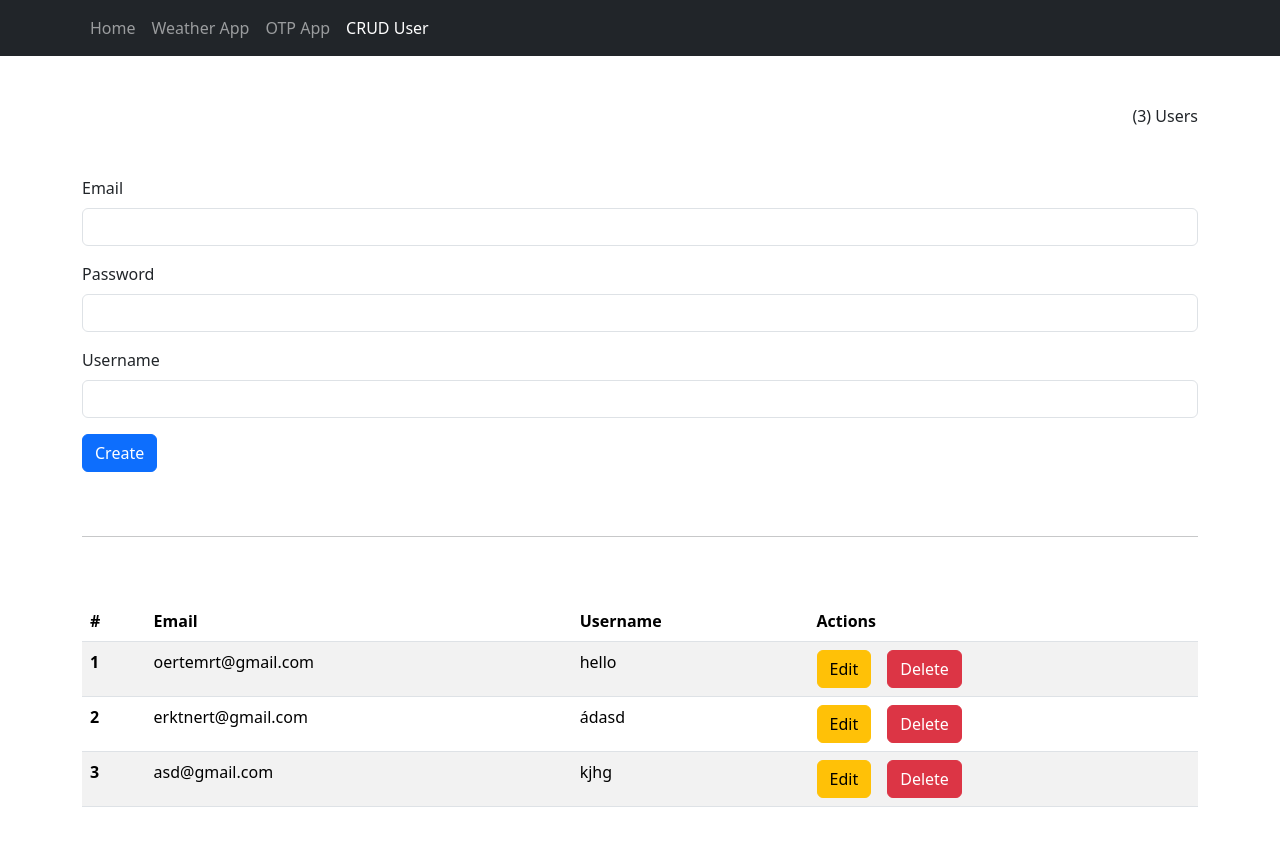
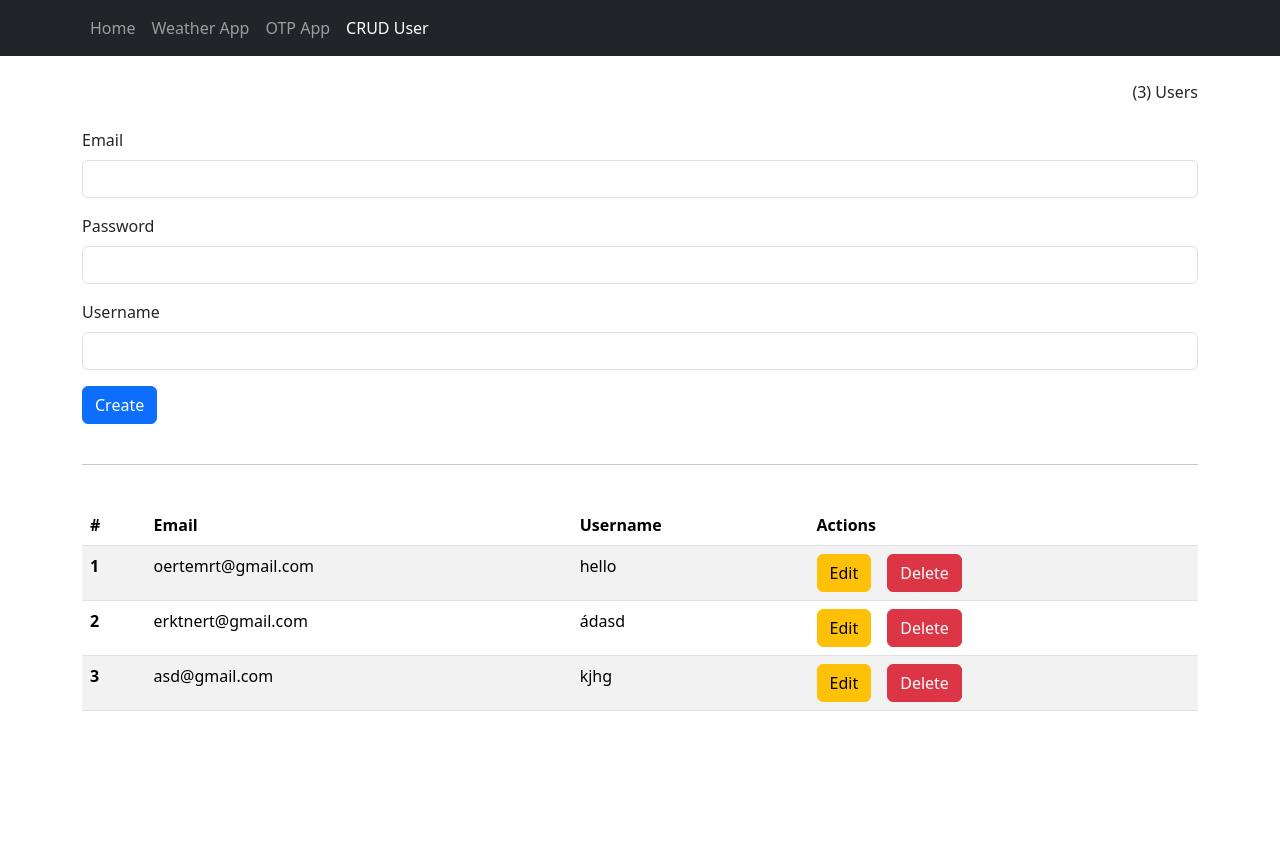
Before and after one commit to Davidpt128/base-react-hook, a React (Create React App) app: page /crud in a window 1280 px wide. Shown: the top 846 px of the page. After the commit the page ends 800 px from the top, so only its background shows below. Built offline with nearby package versions, Linux system fonts and the light colour scheme; data requests are answered from the project's data file; what chartjs-plugin-zoom would draw is missing.

Commit message:
change css in crud page

```diff
--- a/src/pages/CRUD/CRUD.jsx
+++ b/src/pages/CRUD/CRUD.jsx
@@ -7,12 +7,12 @@ const CRUD = () => {
     const countUser = useSelector(state => state.crud.listUsers).length
     return (
         <div className='container'>
-            <div className='pt-5 text-end'>{`(${countUser}) ${countUser > 1 ? "Users" : "User"}`}</div>
-            <div className='py-5'>
+            <div className='pt-4 text-end'>{`(${countUser}) ${countUser > 1 ? "Users" : "User"}`}</div>
+            <div className='py-4'>
                 <FormAddUser />
             </div>
             <hr />
-            <div className='py-5'>
+            <div className='py-4'>
                 <TableUsers />
             </div>
         </div>
--- a/src/pages/CRUD/TableUsers.jsx
+++ b/src/pages/CRUD/TableUsers.jsx
@@ -61,8 +61,8 @@ const TableUsers = () => {
                                         <td>{user.email}</td>
                                         <td>{user.username}</td>
                                         <td>
-                                            <button className='btn btn-warning me-3' onClick={() => handleOpenEdit(user)}>Edit</button>
-                                            <button className='btn btn-danger' onClick={() => handleDelete(user.id)} disabled={isDeleting}>Delete</button>
+                                            <button className='btn btn-warning me-3 mb-sm-0 mb-2' onClick={() => handleOpenEdit(user)}>Edit</button>
+                                            <button className='btn btn-danger mb-sm-0 mb-2' onClick={() => handleDelete(user.id)} disabled={isDeleting}>Delete</button>
 
                                         </td>
                                     </tr>
```
